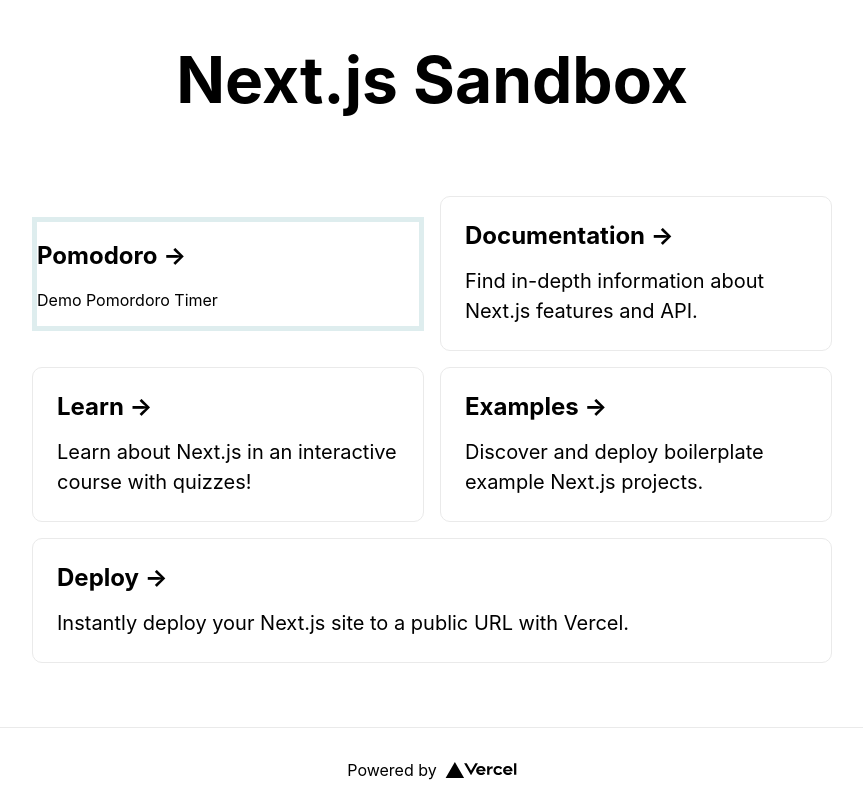
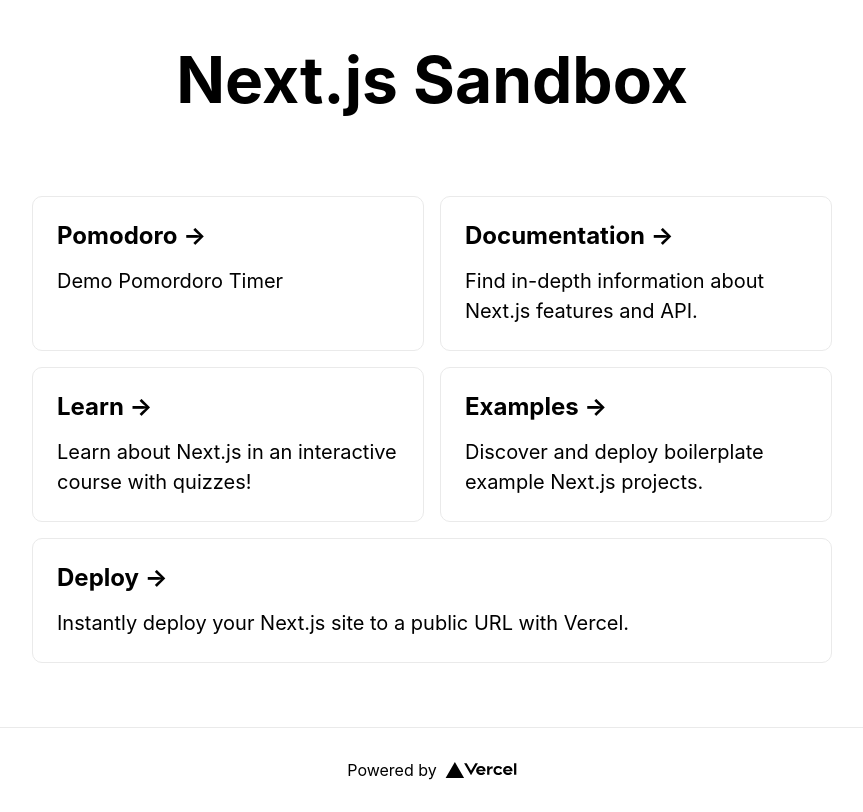
Before and after one commit to tolkadot/next-sandbox, a Next.js app: page / in a window 1280 px wide. Shown: the whole page, without its empty margins (208-1071 px from the left). Built offline with nearby package versions, Linux system fonts and the light colour scheme; a web font is replaced by a local one.

Commit message:
update classname on homepage

```diff
--- a/pages/index.tsx
+++ b/pages/index.tsx
@@ -24,7 +24,7 @@
       <main className={styles.main}>
         <div className={styles.grid}>
           <Link href="/pomodoro">
-            <a className="card">
+            <a className={styles.card}>
               <h2>Pomodoro &rarr; </h2>
               <p>Demo Pomordoro Timer</p>
             </a>
```
